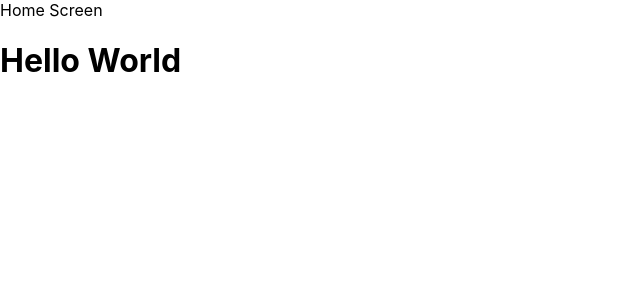
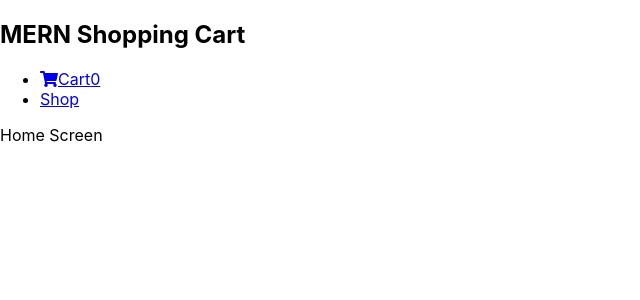
Before and after one commit to BrandonCzaja/YT-MERN-ECOMMERCE-CART-CLIENT, a React (Create React App) app: page / in a window 1280 px wide. Shown: the top 300 px of the page, without its empty margins (0-640 px from the left). Built offline with nearby package versions, Linux system fonts and the light colour scheme.

Commit message:
Added navbar to app.js

```diff
--- a/public/index.html
+++ b/public/index.html
@@ -20,6 +20,7 @@
 			crossorigin="anonymous"
 			referrerpolicy="no-referrer"
 		/>
+		<title>MERN Shopping Cart</title>
 	</head>
 	<body>
 		<div id="root"></div>
--- a/src/App.js
+++ b/src/App.js
@@ -1,13 +1,18 @@
 import "./App.css";
 import { BrowserRouter as Router, Switch, Route } from "react-router-dom";
+
+// Screens
 import Home from "../src/Components/Screens/Home.jsx";
 import Product from "../src/Components/Screens/Product.jsx";
 import Cart from "../src/Components/Screens/Cart.jsx";
 
+// Components
+import Navbar from "../src/Components/Navbar.jsx";
+
 function App() {
 	return (
 		<Router>
-			{/* Navbar */}
+			<Navbar />
 			{/* SideDrawer */}
 			{/* Backdrop */}
 			<main>
@@ -17,7 +22,6 @@ function App() {
 					<Route exact path="/cart" component={Cart} />
 				</Switch>
 			</main>
-			<h1>Hello World</h1>
 		</Router>
 	);
 }
--- a/src/Components/Navbar.jsx
+++ b/src/Components/Navbar.jsx
@@ -11,7 +11,7 @@ const Navbar = () => {
 			<ul className="navbar-links">
 				<li>
 					<Link to="/cart">
-						{/* Icon */}
+						<i className="fas fa-shopping-cart"></i>
 						Cart
 						<span className="cart_icon_badge">0</span>
 					</Link>
```
Also changed, not shown: package.json (indentation only).
